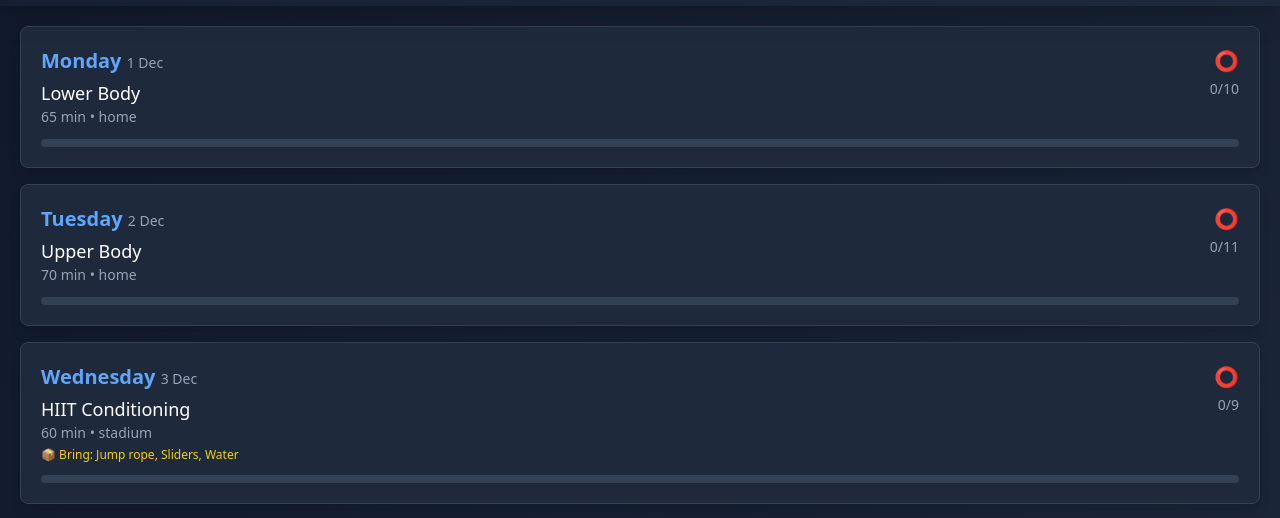
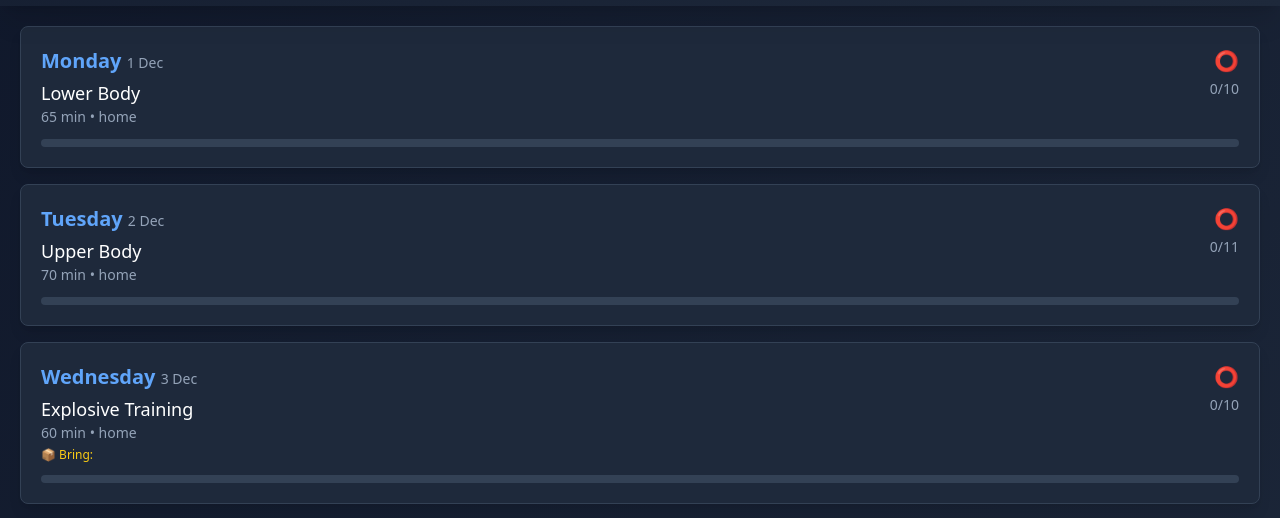
Before and after one commit to rbaxabr/16wks, a plain HTML site: page index.html in a window 1280 px wide. Shown: the part 276-794 px from the top of the page. Drawn offline with nearby package versions, Linux system fonts and the light colour scheme.

Commit message:
Update index.html

```diff
--- a/index.html
+++ b/index.html
@@ -305,9 +305,14 @@
                 totalTime: '8-10 min'
             },
             wednesday: {
-                additions: [],
-                why: 'Standard warm-up is perfect for HIIT - no additions needed',
-                totalTime: '8 min'
+                additions: [
+                    'Box Step-ups × 10 each leg',
+                    'Lateral Leg Swings × 10 each',
+                    'Broad Jump × 3 (submaximal)',
+                    'Fast Feet in Place × 20s'
+                ],
+                why: 'Explosive work needs CNS priming and fast-twitch muscle activation',
+                totalTime: '10 min'
             },
             thursday: {
                 additions: [
@@ -479,6 +484,9 @@
             'High Knees': { primary: ['Cardio'], secondary: ['Hip Flexors'] },
             'V-ups': { primary: ['Core'], secondary: [] },
             'Bicycle Crunches': { primary: ['Abs', 'Obliques'], secondary: [] },
+            'Band Sprint Drives': { primary: ['Hip Flexors', 'Quads'], secondary: ['Cardio'] },
+            'Fast Feet Drills': { primary: ['Speed', 'Coordination'], secondary: ['Calves'] },
+            'Banded Hip Rotations': { primary: ['Hip Mobility', 'Glutes'], secondary: [] },
             'Finisher: Ladder Sprint + Burpees': { primary: ['Cardio', 'Full Body'], secondary: [] },
             'Finisher: Ball Slams Circuit': { primary: ['Cardio', 'Core'], secondary: ['Shoulders'] },
             'Copenhagen Plank': { primary: ['Adductors', 'Core'], secondary: ['Obliques'] },
@@ -602,19 +610,20 @@
                 ]
             },
             wednesday: {
-                name: 'HIIT Conditioning',
-                duration: '60 min',
-                location: 'stadium',
-                equipmentNeeded: ['Jump rope', 'Sliders', 'Water'],
+                name: 'Explosive Training',
+                duration: '55 min',
+                location: 'home',
+                equipmentNeeded: [],
                 exercises: [
-                    { name: 'Warm-up Jog', sets: 1, reps: '8 min' },
-                    { name: 'Sprint Intervals', sets: 8, reps: '200m @ 80%', rest: '90s' },
-                    { name: 'Stadium Stairs', sets: 6, reps: 'full climb', rest: '90s' },
-                    { name: 'Jump Rope HIIT', sets: 8, reps: '45s on/45s off' },
-                    { name: 'Slider Mt Climbers', sets: 3, reps: 20, rest: '45s' },
-                    { name: 'Burpees', sets: 3, reps: 10, rest: '60s' },
-                    { name: 'High Plank Hold', sets: 3, reps: '45s', rest: '30s' },
-                    { name: 'Cool-down', sets: 1, reps: '8 min' }
+                    { name: 'Dynamic Warm-up', sets: 1, reps: '8 min' },
+                    { name: 'Box Jumps', sets: 3, reps: 6, rest: '2m', hasWeight: true, defaultWeight: 18 },
+                    { name: 'Broad Jumps', sets: 3, reps: 5, rest: '90s' },
+                    { name: 'Ladder Drills', sets: 5, reps: '2 patterns', rest: '60s' },
+                    { name: 'Band Sprint Drives', sets: 6, reps: '20s', rest: '90s' },
+                    { name: 'Burpee Box Jumps', sets: 3, reps: 6, rest: '75s', hasWeight: true, defaultWeight: 18 },
+                    { name: 'Slider Lateral Lunges', sets: 3, reps: '8 each side', rest: '60s' },
+                    { name: 'Hollow Body Hold', sets: 3, reps: '30s', rest: '45s' },
+                    { name: 'Mobility Cool-down', sets: 1, reps: '5 min' }
                 ]
             },
             thursday: {
@@ -859,16 +868,21 @@
                 ];
 
                 // PHASE 2 WEDNESDAY - Intro to explosive work
+                schedule.wednesday.name = 'Explosive Training';
+                schedule.wednesday.duration = '60 min';
+                schedule.wednesday.location = 'home';
+                schedule.wednesday.equipmentNeeded = [];
                 schedule.wednesday.exercises = [
                     { name: 'Dynamic Warm-up', sets: 1, reps: '10 min' },
                     { name: 'Box Jumps', sets: 4, reps: 6, rest: '2m', hasWeight: true, defaultWeight: 20 },
                     { name: 'Ladder Drills', sets: 6, reps: '2 patterns', rest: '60s' },
                     { name: 'Broad Jumps', sets: 4, reps: 5, rest: '90s' },
-                    { name: 'Band Resisted Sprints', sets: 6, reps: '15 yards', rest: '90s' },
+                    { name: 'Band Sprint Drives', sets: 6, reps: '20s', rest: '90s' },
+                    { name: 'Fast Feet Drills', sets: 4, reps: '30s', rest: '60s' },
                     { name: 'Burpee Box Jumps', sets: 3, reps: 8, rest: '75s', hasWeight: true, defaultWeight: 18 },
                     { name: 'Slider Lateral Lunges', sets: 3, reps: '10 each side', rest: '60s' },
                     { name: 'Hollow Body Hold', sets: 3, reps: '30s', rest: '45s' },
-                    { name: 'Cool-down Mobility', sets: 1, reps: '5 min' }
+                    { name: 'Mobility Cool-down', sets: 1, reps: '5 min' }
                 ];
 
 
@@ -929,19 +943,23 @@
                     { name: 'Finisher: Ladder Sprint + Burpees', sets: 1, reps: '8 min EMOM' }
                 ];
 
-                // PHASE 3 WEDNESDAY - Peak explosive power
+                // PHASE 3 WEDNESDAY - Full plyometric program
+                schedule.wednesday.name = 'Explosive Plyometrics';
+                schedule.wednesday.duration = '65 min';
+                schedule.wednesday.location = 'home';
+                schedule.wednesday.equipmentNeeded = [];
                 schedule.wednesday.exercises = [
-                    { name: 'Dynamic Warm-up', sets: 1, reps: '10 min' },
+                    { name: 'Dynamic Warm-up', sets: 1, reps: '12 min' },
                     { name: '180° Box Jumps', sets: 5, reps: 6, rest: '2m', hasWeight: true, defaultWeight: 24 },
-                    { name: 'Ladder Drills', sets: 10, reps: '3 patterns', rest: '60s' },
+                    { name: 'Ladder Drills', sets: 10, reps: '3 patterns', rest: '45s' },
                     { name: 'Depth Jumps', sets: 4, reps: 5, rest: '2m', hasWeight: true, defaultWeight: 24 },
                     { name: 'Lateral Box Shuffles', sets: 4, reps: '12 each side', rest: '75s', hasWeight: true, defaultWeight: 20 },
-                    { name: 'Band Resisted Sprints', sets: 8, reps: '20 yards', rest: '90s' },
-                    { name: 'Burpee Box Jumps', sets: 4, reps: 10, rest: '75s', hasWeight: true, defaultWeight: 20 },
-                    { name: 'Banded Hip Rotations', sets: 3, reps: '20 each direction', rest: '45s' },
-                    { name: 'Slider Lateral Lunges', sets: 3, reps: '15 each side', rest: '60s' },
-                    { name: 'Hollow Body Hold', sets: 4, reps: '45s', rest: '45s' },
-                    { name: 'Cool-down Mobility', sets: 1, reps: '5 min' }
+                    { name: 'Band Sprint Drives', sets: 8, reps: '20s', rest: '90s' },
+                    { name: 'Burpee Box Jumps', sets: 4, reps: 10, rest: '60s', hasWeight: true, defaultWeight: 20 },
+                    { name: 'Banded Hip Rotations', sets: 3, reps: '15 each side', rest: '45s' },
+                    { name: 'Slider Lateral Lunges', sets: 3, reps: '12 each side', rest: '60s' },
+                    { name: 'Hollow Body Hold', sets: 4, reps: '45s', rest: '30s' },
+                    { name: 'Mobility Cool-down', sets: 1, reps: '5 min' }
                 ];
 
                 // THURSDAY - Upper emphasis full body
@@ -996,19 +1014,22 @@
                     { name: 'Mobility Cool-down', sets: 1, reps: '5 min' }
                 ];
 
-                // PHASE 4 WEDNESDAY - Maximum reactive power
+                // PHASE 4 WEDNESDAY - Elite explosive training
+                schedule.wednesday.name = 'Elite Explosiveness';
+                schedule.wednesday.duration = '70 min';
+                schedule.wednesday.location = 'home';
+                schedule.wednesday.equipmentNeeded = [];
                 schedule.wednesday.exercises = [
                     { name: 'Dynamic Warm-up', sets: 1, reps: '12 min' },
                     { name: 'Reactive Box Jumps', sets: 6, reps: 5, rest: '2.5m', hasWeight: true, defaultWeight: 24 },
                     { name: 'Sprint Mechanics Drills', sets: 1, reps: '12 min' },
-                    { name: 'Depth Jump to Box Jump', sets: 5, reps: 5, rest: '2m', hasWeight: true, defaultWeight: 24 },
-                    { name: 'Ladder Drills', sets: 12, reps: '3 patterns', rest: '60s' },
-                    { name: 'Band Resisted Sprints', sets: 10, reps: '25 yards', rest: '90s' },
-                    { name: '180° Box Jumps', sets: 4, reps: 6, rest: '90s', hasWeight: true, defaultWeight: 24 },
-                    { name: 'Slider Lateral Lunges', sets: 3, reps: '20 each side', rest: '60s' },
-                    { name: 'L-Sit Hold', sets: 4, reps: '30s', rest: '45s' },
+                    { name: 'Depth Jump to Box Jump', sets: 5, reps: 5, rest: '2.5m', hasWeight: true, defaultWeight: 24 },
+                    { name: 'Ladder Drills', sets: 12, reps: '4 patterns', rest: '45s' },
+                    { name: 'Band Sprint Drives', sets: 10, reps: '25s', rest: '90s' },
+                    { name: '180° Box Jumps', sets: 4, reps: 6, rest: '2m', hasWeight: true, defaultWeight: 24 },
+                    { name: 'L-Sit Hold', sets: 4, reps: '30s', rest: '60s' },
                     { name: 'Hollow Body Hold', sets: 3, reps: '60s', rest: '45s' },
-                    { name: 'Cool-down Mobility', sets: 1, reps: '8 min' }
+                    { name: 'Mobility Cool-down', sets: 1, reps: '8 min' }
                 ];
 
 
```
